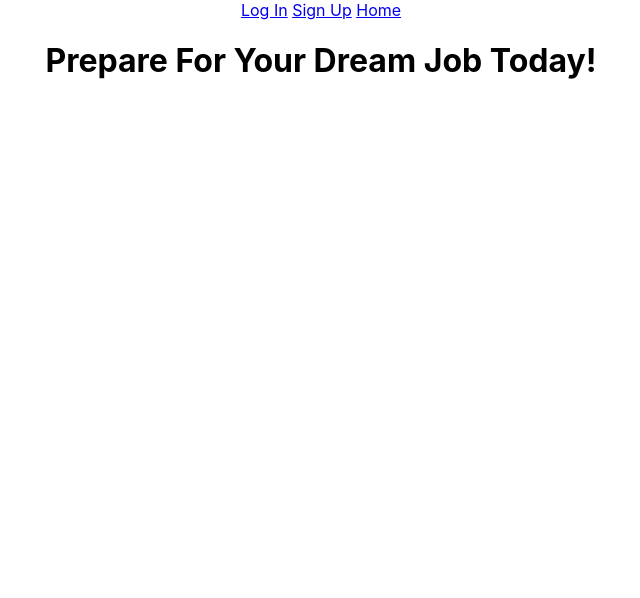
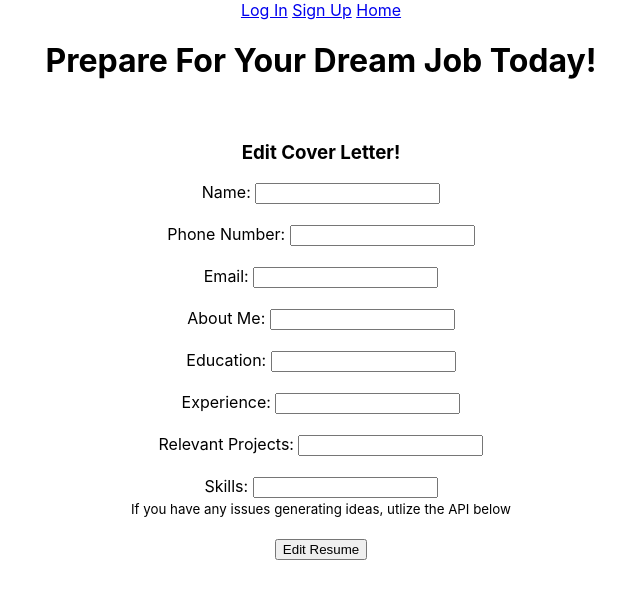
Before and after one commit to madarensbourg/MY_JobAPP, a React (Create React App) app in the folder frontend/: page /editcoverletter/1 in a window 1280 px wide. Shown: the top 598 px of the page, without its empty margins (319-959 px from the left). Built offline with nearby package versions, Linux system fonts and the light colour scheme; no server answers.

Commit message:
commit before auth setup

```diff
--- a/frontend/src/App.js
+++ b/frontend/src/App.js
@@ -11,6 +11,8 @@ import EditResume from './pages/EditResume';
 import CreateResume from './pages/CreateResume';
 import Header from './components/Header';
 import Login from './pages/Login'
+import EditCoverletter from './pages/EditCoverletter'
+import ShowCoverletter from './pages/ShowCoverletter';
 
 
 
@@ -25,6 +27,7 @@ function App() {
 	const [shownResume, setShownResume] = useState({});
 	const [shownCoverletter, setShownCoverletter] = useState({});
 	const [resumeData, setResumeData] = useState([]);
+	const [visibleItem, setVisibleItem] = useState({});
 
 	// function to grab resumes
 	async function getResumes() {
@@ -40,15 +43,73 @@ function App() {
 	}
 	// function to grab resumes
 	async function getResume(id) {
-		const shownResumeData = await axios.get(`http://localhost:5001/resume/${id}`);
+		const shownResumeData = await axios.get(
+			`http://localhost:5001/resume/${id}`
+		);
 		console.log('this is shownresume route data', shownResumeData.data);
 		setShownResume(shownResumeData.data);
 	}
+
+	// function to grab coverletters
+	async function getCoverletter(id) {
+		const shownCoverletterData = await axios.get(
+			`http://localhost:5001/coverletter/${id}`
+		);
+		console.log('this is showncoverletter route data', shownCoverletterData.data);
+		setShownCoverletter(shownCoverletterData.data);
+	}
+
 	useEffect(() => {
 		getResumes();
 		getCoverletters();
+	}, []);
 
-	}, []);
+	//   async function getIndexRoute() {
+
+	// 	}
+
+	//  async function getUser() {
+	// 		const config = {
+	// 			headers: {
+	// 				Authorization: localStorage.getItem('token'),
+	// 			},
+	// 		};
+	// 		const userData = await axios.get('http://localhost:5001/user', config);
+	// 		console.log(userData.data);
+	// 		setUser(userData.data);
+	// 	}
+	// 	// API REQUEST ON COMPONENT MOUNT
+	// 	useEffect(() => {
+	// 		getIndexRoute();
+	// 		if (localStorage.token) {
+	// 			getUser();
+	// 			setIsLoggedIn(true);
+	// 		}
+	// 	}, []);
+
+	// 	// `onClick` HANDLER
+	// 	const setVisibility = (item) => {
+	// 		setVisibleItem(item);
+	// 	};
+
+	// 	const handleSubmit = async (e, formData) => {
+	// 		e.preventDefault();
+	// 		const res = await axios.post(
+	// 			`http://localhost:5001/user/${formData.form}`,
+	// 			{
+	// 				username: formData.username,
+	// 				password: formData.password,
+	// 			}
+	// 		);
+	// 		console.log(res.data);
+	// 		localStorage.token = res.data.token;
+	// 		setIsLoggedIn(true);
+	// 	};
+
+	// 	const handleLogOut = () => {
+	// 		localStorage.clear();
+	// 		setIsLoggedIn(false);
+	// 	};
 
 	return (
 		<div className='App'>
@@ -72,15 +133,13 @@ function App() {
 					path='/resumes'
 					element={<Resumes myResumes={myResumes} getResume={getResume} />}
 				/>
-				<Route path='/createresume' element={<CreateResume setResumeData={setResumeData}/>} />
+				<Route
+					path='/createresume'
+					element={<CreateResume setResumeData={setResumeData} />}
+				/>
 				<Route
 					path='/coverletters'
-					element={
-						<Coverletters
-							getCoverletters={getCoverletters}
-							myCoverletters={myCoverletters}
-						/>
-					}
+					element={<Coverletters getCoverletter={getCoverletter} myCoverletters={myCoverletters} />}
 				/>
 				<Route
 					exact
@@ -93,7 +152,18 @@ function App() {
 						/>
 					}
 				/>
+				<Route
+					exact
+					path='/mycoverletter/:id'
+					element={
+						<ShowCoverletter
+							shownCoverletter={shownCoverletter}
+							isLoggedIn={isLoggedIn}
+						/>
+					}
+				/>
 				<Route path='/editresume/:id' element={<EditResume />} />
+				<Route path='/editcoverletter/:id' element={<EditCoverletter />} />
 			</Routes>
 		</div>
 	);
--- a/frontend/src/pages/CreateResume/index.js
+++ b/frontend/src/pages/CreateResume/index.js
@@ -104,7 +104,7 @@ export default function CreateResume({ setResumeData }) {
 							type='text'
 							id='aboutme'
 							name='aboutme'
-							placeholder='Why do you love this trail?'
+							placeholder='Write about yourself'
 							onChange={handleChange}
 							value={formState.aboutme || ''}
 							required
@@ -131,7 +131,7 @@ export default function CreateResume({ setResumeData }) {
 							type='text'
 							id='experience'
 							name='experience'
-							placeholder='Enter Your Education'
+							placeholder='Enter Your Experience'
 							onChange={handleChange}
 							value={formState.experience || ''}
 						/>
--- a/frontend/src/pages/EditCoverletter/index.js
+++ b/frontend/src/pages/EditCoverletter/index.js
@@ -1,7 +1,153 @@
-import React from 'react'
+import { updateCoverletter, editCoverletter } from '../../utils/api';
+import { useState, useEffect } from 'react';
+import { useParams, useNavigate } from 'react-router-dom';
+import Form from 'react-bootstrap/Form';
+import Button from 'react-bootstrap/Button';
 
-export default function EditCoverLetter() {
-  return (
-    <div>index</div>
-  )
+function EditResume() {
+	// STATE
+	const [formState, setFormState] = useState({});
+	const navigate = useNavigate();
+
+	const { id } = useParams();
+
+	useEffect(() => {
+		editCoverletter(id).then((data) => {
+			setFormState(data);
+		});
+	}, [id]);
+	console.log(formState);
+
+	function handleChange(event) {
+		setFormState({ ...formState, [event.target.id]: event.target.value });
+	}
+
+	const handleSubmit = (event) => {
+		// stops the page from reloading on submit
+		event.preventDefault();
+		updateCoverletter(id, formState);
+		navigate('/');
+	};
+
+	return (
+		<div className='row row-cols-sm-2 row-cols-md-4 mx-auto'>
+			<Form onSubmit={handleSubmit} className='mx-auto'>
+				<br></br>
+
+				<h3>Edit Cover Letter!</h3>
+
+				<Form.Group className='mb-3'>
+					<Form.Label>Name: </Form.Label>
+					<Form.Control
+						type='text'
+						id='name'
+						name='name'
+						onChange={handleChange}
+						value={formState.name || ''}
+						required
+					/>
+				</Form.Group>
+				<br />
+
+				<Form.Group className='mb-3'>
+					<Form.Label>Phone Number: </Form.Label>
+					<Form.Control
+						type='text'
+						id='phonenumber'
+						name='phonenumber'
+						onChange={handleChange}
+						value={formState.email || ''}
+						required
+					/>
+				</Form.Group>
+				<br />
+
+				<Form.Group className='mb-3'>
+					<Form.Label>Email: </Form.Label>
+					<Form.Control
+						type='text'
+						id='email'
+						name='email'
+						onChange={handleChange}
+						value={formState.email || ''}
+					/>
+				</Form.Group>
+				<br />
+
+				<Form.Group className='mb-3'>
+					<Form.Label>About Me: </Form.Label>
+					<Form.Control
+						type='text'
+						id='aboutme'
+						name='aboutme'
+						onChange={handleChange}
+						value={formState.aboutme || ''}
+					/>
+				</Form.Group>
+				<br />
+
+				<Form.Group className='mb-3'>
+					<Form.Label>Education: </Form.Label>
+					<Form.Control
+						type='text'
+						id='education'
+						name='education'
+						onChange={handleChange}
+						value={formState.education || ''}
+						required
+					/>
+				</Form.Group>
+				<br />
+
+				<Form.Group className='mb-3'>
+					<Form.Label>Experience: </Form.Label>
+					<Form.Control
+						type='text'
+						id='experience'
+						name='experience'
+						onChange={handleChange}
+						value={formState.experience || ''}
+						required
+					/>
+				</Form.Group>
+				<br />
+
+				<Form.Group className='mb-3'>
+					<Form.Label>Relevant Projects: </Form.Label>
+					<Form.Control
+						type='text'
+						id='relevantprojects'
+						name='relevantprojects'
+						onChange={handleChange}
+						value={formState.relevantprojects || ''}
+						required
+					/>
+				</Form.Group>
+				<br />
+
+				<Form.Group className='mb-3'>
+					<Form.Label>Skills: </Form.Label>
+					<Form.Control
+						type='text'
+						id='skills'
+						name='skills'
+						onChange={handleChange}
+						value={formState.skills || ''}
+					/>
+					<Form.Text className='text-muted'>
+						<br />
+						If you have any issues generating ideas, utlize the API below
+					</Form.Text>
+					<br />
+				</Form.Group>
+				<br />
+
+				<Button variant='primary' type='submit'>
+					Edit Resume
+				</Button>
+			</Form>
+		</div>
+	);
 }
+
+export default EditResume;
--- a/frontend/src/pages/Home/index.js
+++ b/frontend/src/pages/Home/index.js
@@ -18,8 +18,7 @@ export default function Home({ getResumes }) {
 						<Card.Img variant='top' src={resumepng} />
 						<Card.Body>
 							<Card.Text>
-								From sandy beaches to snow-capped mountains, California has a
-								hike for lovers of any terrain.
+								Check Out Your Resume Profile Here
 							</Card.Text>
 						</Card.Body>
 					</Link>
@@ -34,8 +33,7 @@ export default function Home({ getResumes }) {
 						<Card.Img variant='top' src={clpic} />
 						<Card.Body>
 							<Card.Text>
-								Adventure your way through lush forests and maybe even encounter
-								a world-renowned winery or two.
+								Cover Letters are just as important as any Resume! Click Here!
 							</Card.Text>
 						</Card.Body>
 					</Link>
--- a/frontend/src/pages/Login/index.js
+++ b/frontend/src/pages/Login/index.js
@@ -7,12 +7,13 @@ import Form from 'react-bootstrap/Form';
 
 
 export default function Login(props) {
+    const [isLoggedIn, setIsLoggedIn] = useState(false);
 	const [formData, setFormData] = useState({
 		username: '',
 		password: '',
 		form: 'login',
 	});
-	const [isLoggedIn, setIsLoggedIn] = useState(false);
+
 	const navigate = useNavigate();
 
 	function handleChange(event) {
--- a/frontend/src/pages/ShowCoverletter/index.js
+++ b/frontend/src/pages/ShowCoverletter/index.js
@@ -1,7 +1,38 @@
-import React from 'react'
+import { Link } from 'react-router-dom';
+import { useState, useEffect } from 'react';
+import { deleteCoverletter } from '../../utils/api';
 
-export default function shownCoverletter() {
-  return (
-    <div>index</div>
-  )
+export default function ShowCoverletter({ shownCoverletter }) {
+
+	return (
+		<div className='show-resume-bg'>
+			<div className='show-hike-section'>
+				<h3>Name:</h3>
+				<p>{shownCoverletter.name}</p>
+				<h3>Phone Number:</h3>
+				<p>{shownCoverletter.phonenumber}</p>
+				<h3>Email:</h3>
+				<p>{shownCoverletter.email}</p>
+				<h3>Point of Contact:</h3>
+				<p className='description-text'>{shownCoverletter.contactTitle}</p>
+				<h3>Opening Statement</h3>
+				<p>{shownCoverletter.opening}</p>
+				<h3>Body Paragraph:</h3>
+				<p>{shownCoverletter.body}</p>
+				<h3>Closing Statement:</h3>
+				<p>{shownCoverletter.closing}</p>
+			</div>
+			<Link className='underlined-link' to={`/editcoverletter/${shownCoverletter._id}`}>
+				Edit Coverletter
+			</Link>{' '}
+			<br></br>
+			<Link
+				className='underlined-link'
+				onClick={() => deleteCoverletter(shownCoverletter._id)}
+				to='/'>
+				Delete Cover Letter
+			</Link>{' '}
+			<br></br>
+		</div>
+	);
 }
--- a/frontend/src/pages/ShowResume/index.js
+++ b/frontend/src/pages/ShowResume/index.js
@@ -3,8 +3,7 @@ import { useState, useEffect } from 'react';
 import { deleteResume } from '../../utils/api';
 
 export default function ShowResume({ shownResume, getResumes }) {
-	const initialState = [];
-	const [editDeletedOptions, setEditDeletedOptions] = useState(initialState);
+
 	console.log(shownResume)
 	return (
 		<div className='show-resume-bg'>
```
Also changed, not shown: frontend/src/pages/Coverletters/index.js (+41 -5 lines), 1 other file (tests, documents, lock files or other folders).
